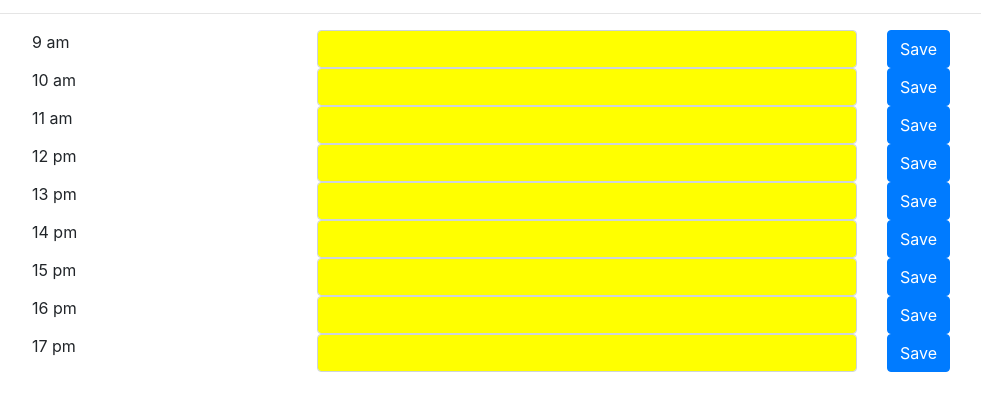
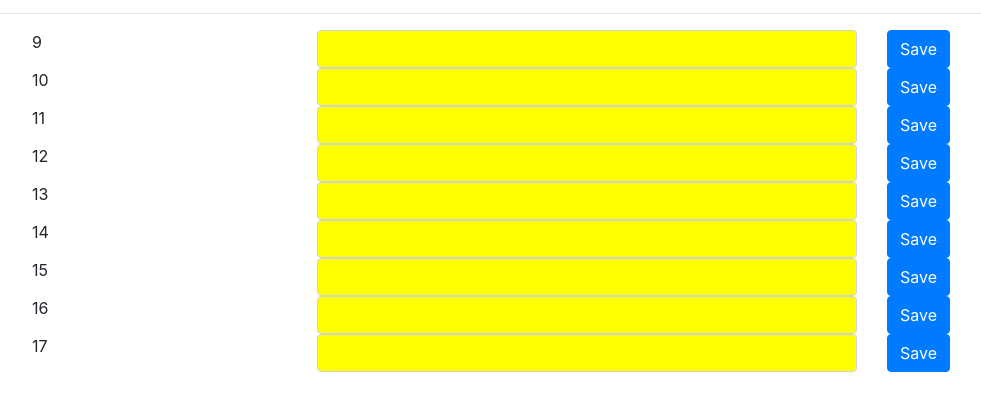
Before and after one commit to TeresaLiuu/DayPlanner, a plain HTML site: page index.html in a window 1280 px wide. Shown: the part 157-568 px from the top of the page, without its empty margins (53-1034 px from the left). Drawn offline with nearby package versions, Linux system fonts and the light colour scheme.

Commit message:
correct time

```diff
--- a/script.js
+++ b/script.js
@@ -6,7 +6,7 @@ $(document).ready(function () {
 
   var dt = new Date();
   var currentHour = dt.getHours();
-  var workHours = ['9 am', '10 am', '11 am', '12 pm', '13 pm', '14 pm', '15 pm', '16 pm', '17 pm'];
+  var workHours = ['9', '10', '11', '12', '13', '14', '15', '16', '17'];
 
 
 
@@ -24,7 +24,7 @@ $(document).ready(function () {
     }
     else {
       inputElement.css("background-color", "yellow");
-    }
+    };
 
     var buttonElement = $('.btn-primary').eq(i);
     buttonElement.click(clickCallback(i));
@@ -32,14 +32,14 @@ $(document).ready(function () {
     // Retrieve saved value
     var savedValue = localStorage.getItem(workHours[i]);
     inputElement.val(savedValue);
-  }
+  };
 
   function clickCallback(i){
     return function(){
       var inputElement = $('.form-control').eq(i);
       var storedPlan = inputElement.val();
       localStorage.setItem(workHours[i], storedPlan);
-    }
-  }
+    };
+  };
 
 });
```
Also changed, not shown: index.html (+0 -17 lines).
